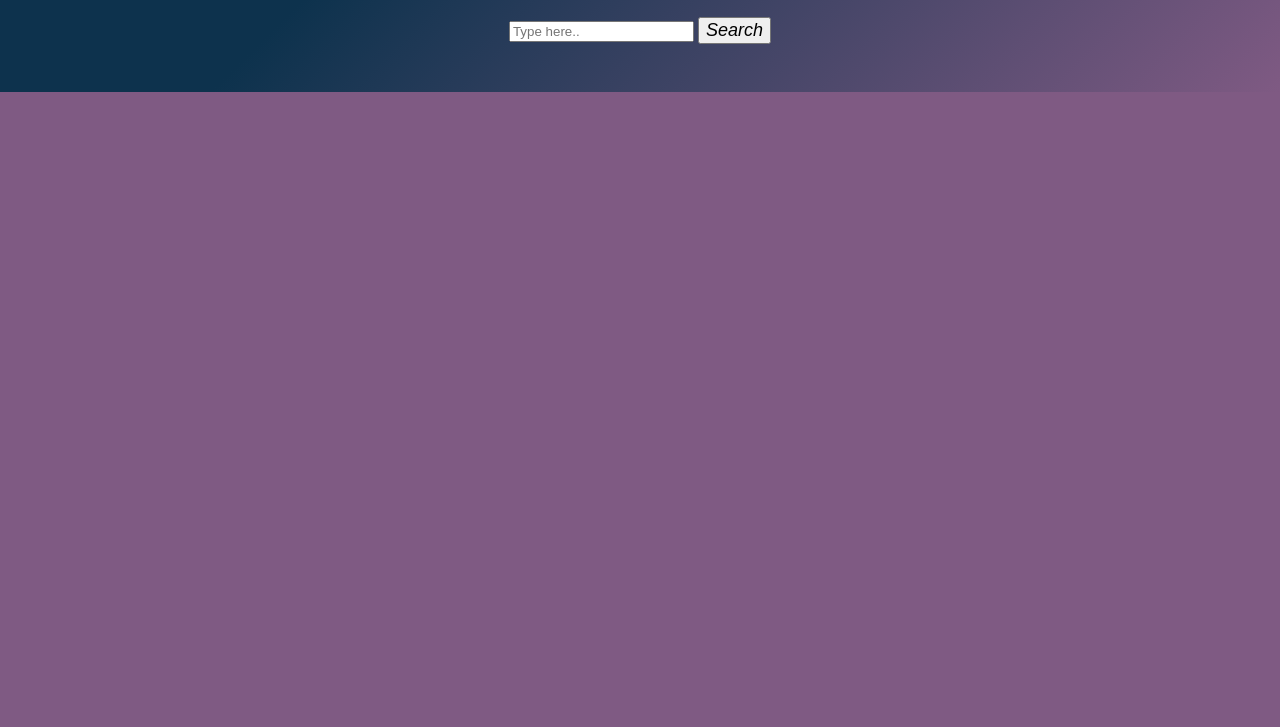
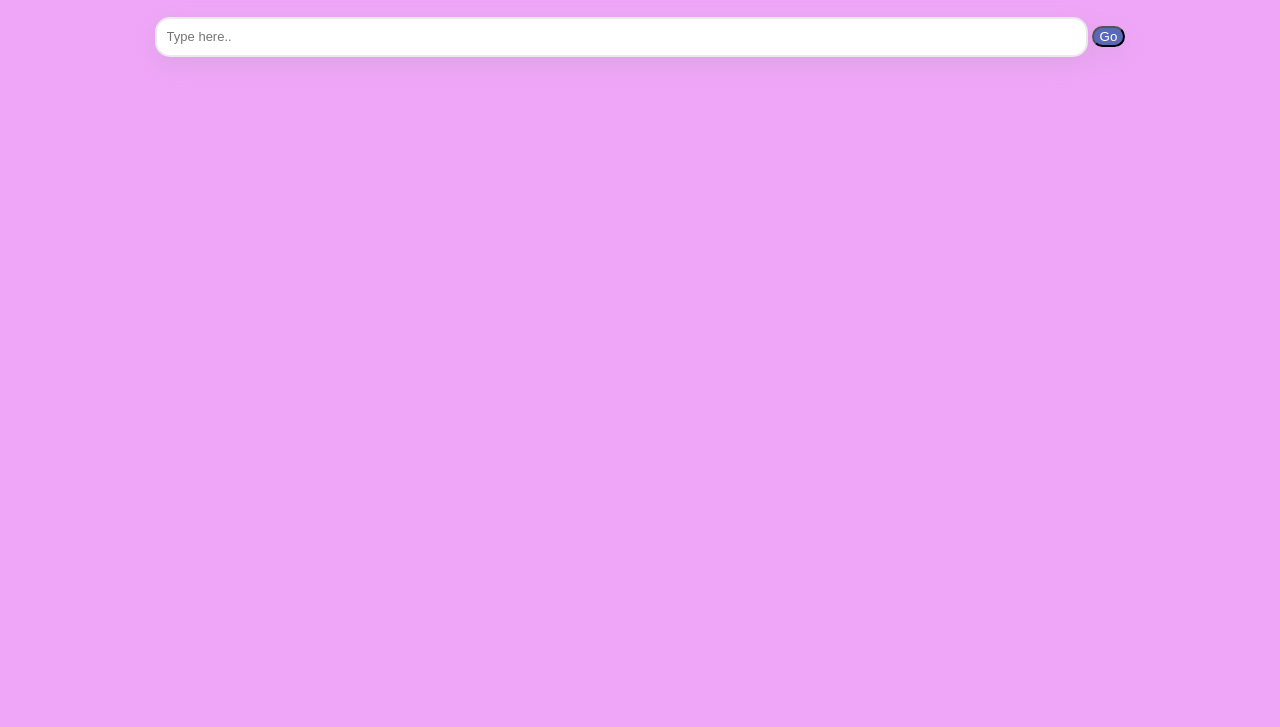
Before and after one commit to kcubeterm/achoz, a website: page public/index.html in a window 1280 px wide. Shown: the part 73-800 px from the top of the page. Drawn offline with Linux system fonts and the light colour scheme; files that its build step writes are made by us from their sources.

Commit message:
css changes

```diff
--- a/public/app.css
+++ b/public/app.css
@@ -1,13 +1,12 @@
 body {
-     background-color: #7f5a83;
-	background-image: linear-gradient(315deg, #7f5a83 0%, #0d324d 74%);
+     background-color: #f0a6f8;
     background-repeat:no-repeat ;
     background-size:cover;
 /*background-image:url("https://i.ibb.co/QHFLWq2/photo-1503756234508-e32369269deb.jpg");*/
 }
 #achoz {
     display:flex;
-    color:#FF4500;
+    color:#7e7a79;
     align-items: center;
     justify-content: center;
     font-family: "Times New Roman", Times,serif;
@@ -17,7 +16,7 @@ ul {
 }
 #result {
     list-style-type:none ;
-    background-color:white;
+    background-color:rgb(218, 201, 201);
     border-radius:5px;
     padding:10px 20px;
     display:grid;
@@ -26,23 +25,38 @@ ul {
     box-shadow: rgba(149, 157, 165, 0.2) 0px 8px 24px;
 }
 
-#searchbar {
+.filename {
+    color: navy;
+}
+input {
     width: 75%;
-    height: 32px;
-    border-radius: 10px;
-    border: 1px solid #eaeaea;
+    height: 40px;
+    border-radius: 15px;
+    border: 2px solid #eaeaea;
     padding: 5px 10px;
-    font-size: 15px;
+    font-size: 13px;
     box-shadow: rgba(149, 157, 165, 0.2) 0px 8px 24px;
+    box-sizing: border-box;
 }
-
+#sbutton {
+    background-color: rgb(89, 104, 185);
+    color: white;
+    border-radius: 15px;
+    box-shadow: rgba(149, 157, 165, 0.2) 0px 8px 24px;
+    height: 40%;
+}
 input:focus {
     outline:none;
 }
 
 #input1 {
     padding:10px;
+    top: 50%;
+    left: 50%;
     text-align:center ;
+    box-sizing: border-box;
+    border-radius: 15px;
+
 }
 #next-pre {
     text-align: center;
--- a/public/index.html
+++ b/public/index.html
@@ -9,30 +9,13 @@
     <div id=logo>
         <h1 id=achoz> Achoz</h1>
     </div>
-    <div id=search_div>
-        <div id=input1>
-            <form action="/search">
-
-
-                <input type="text" placeholder="Type here.." name="q">
-
-
-                <button>
-
-
-                    <i class="search" style="font-size: 18px;"> Search
-
-
-                    </i>
-
-
-                </button>
-
-            </form>
-
-        </div>
-        <ul id=results></ul>
+    <div id="input1">
+        <form action="/search">
+            <input type="text" placeholder="Type here.." name="q">
+            <button id="sbutton">Go</button>
+        </form>
     </div>
+    <ul id=results></ul>
 
 </body>
 
```
Also changed, not shown: public/search.html (+4 -4 lines), public/search.js (+4 -3 lines).
